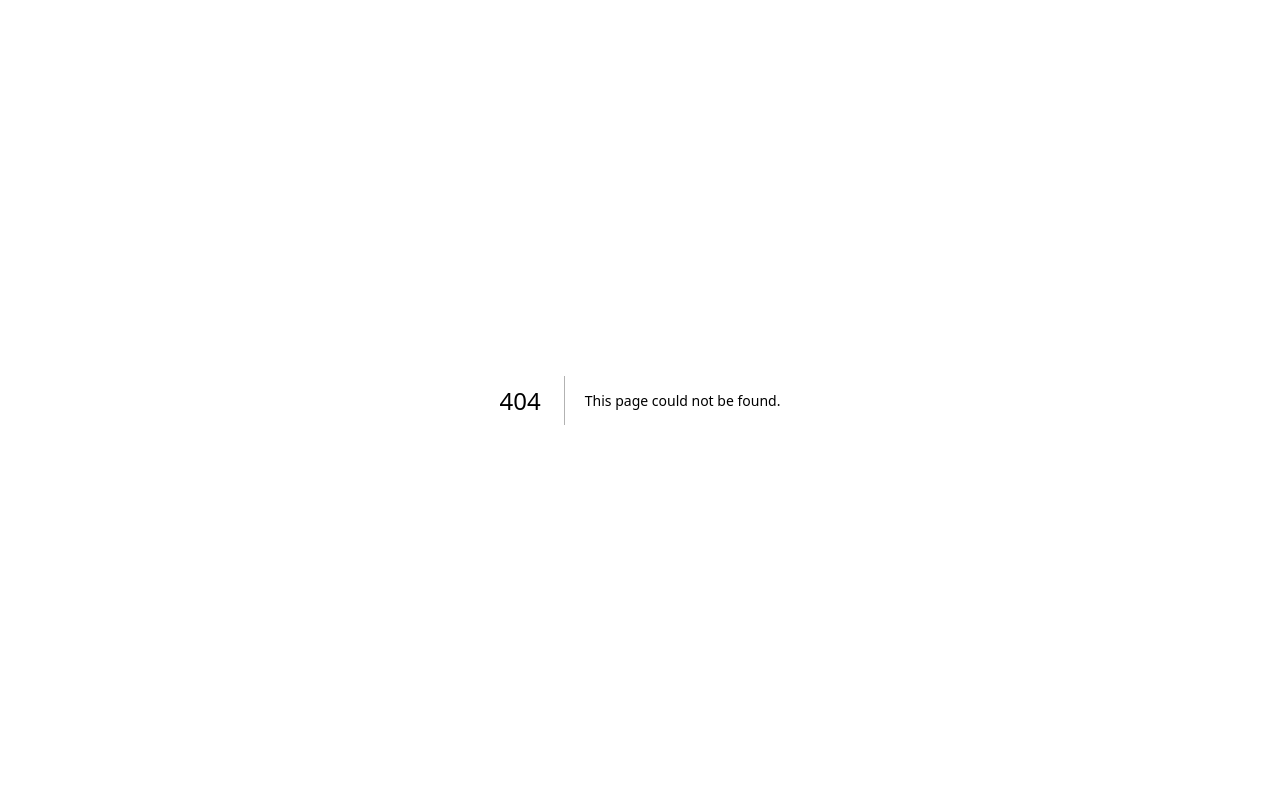
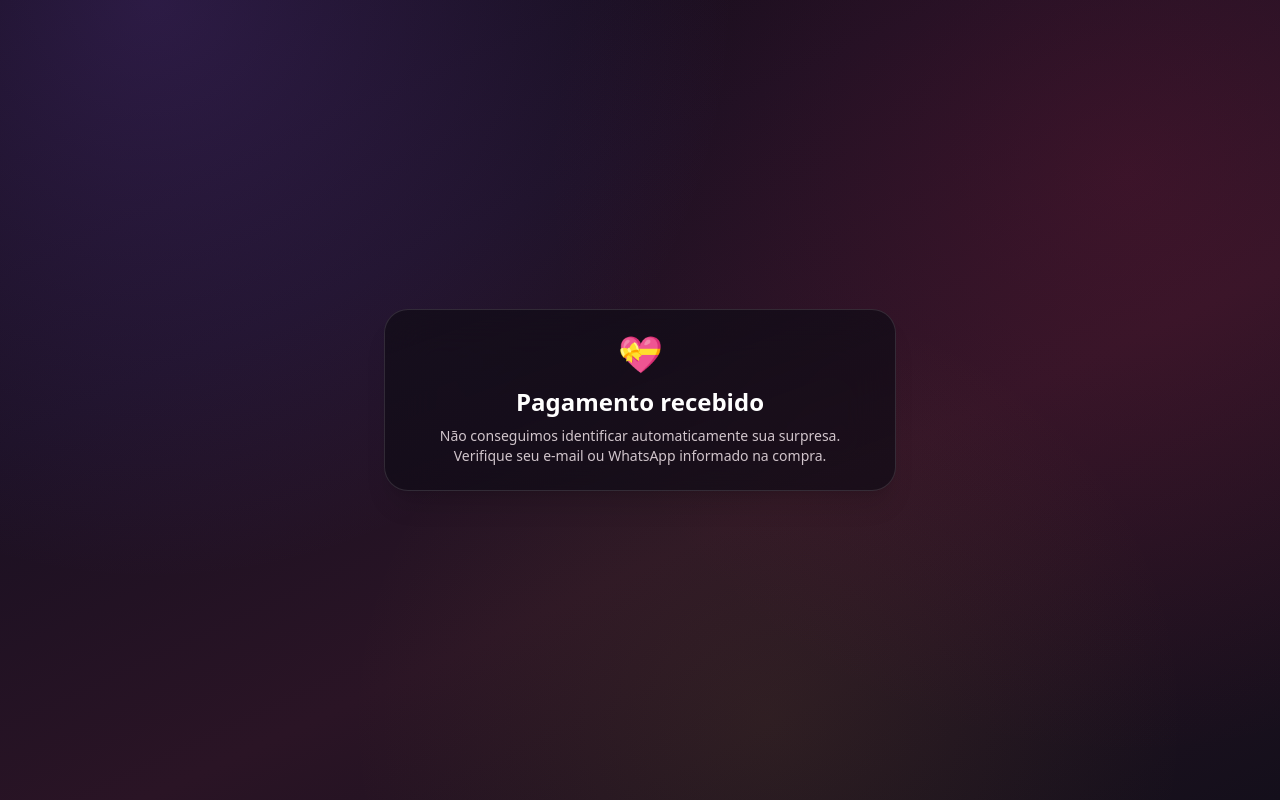
Before and after one commit to vinicus2008kk-collab/nosso-momento, a Next.js app: page /obrigado in a window 1280 px wide. Before the commit this address had no page. Built offline with nearby package versions, Linux system fonts and the light colour scheme; a web font is replaced by a local one.

Commit message:
adiciona pagina obrigado kiwify

```diff
--- /dev/null
+++ b/app/obrigado/page.tsx
@@ -0,0 +1,28 @@
+import { redirect } from "next/navigation";
+
+export default function ObrigadoPage({
+  searchParams,
+}: {
+  searchParams: { s1?: string; src?: string; pageId?: string };
+}) {
+  const pageId = searchParams.s1 || searchParams.src || searchParams.pageId;
+
+  if (!pageId) {
+    return (
+      <main className="romantic-gradient flex min-h-screen items-center justify-center px-4">
+        <div className="glass-card mx-auto max-w-lg p-6 text-center">
+          <p className="text-4xl">💝</p>
+          <h1 className="mt-3 text-2xl font-bold text-white">
+            Pagamento recebido
+          </h1>
+          <p className="mt-2 text-sm text-cream/80">
+            Não conseguimos identificar automaticamente sua surpresa.
+            Verifique seu e-mail ou WhatsApp informado na compra.
+          </p>
+        </div>
+      </main>
+    );
+  }
+
+  redirect(`/sucesso?pageId=${pageId}`);
+}
```
